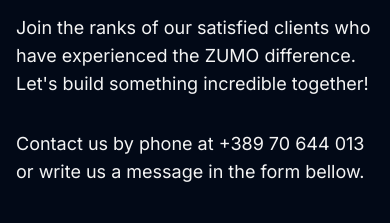
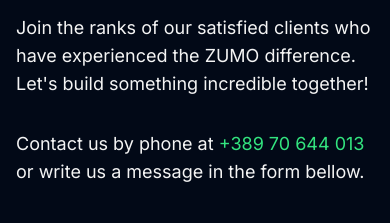
Before and after one commit to zumotech/zumo, a Next.js app: page / in a window 390 px wide. Shown: the part 8640-8863 px from the top of the page. Built offline with nearby package versions, Linux system fonts and the light colour scheme.

Commit message:
Update page.js added color to contact phone

```diff
--- a/src/app/page.js
+++ b/src/app/page.js
@@ -274,7 +274,7 @@
           <p className="text-lg mb-8" data-aos="fade-up" data-aos-duration="1000" data-aos-delay="400">Join the ranks of our satisfied clients who have experienced the ZUMO difference.<br/> Let's build something incredible together!</p>
 
           {/* eslint-disable-next-line react/no-unescaped-entities */}
-          <p className='text-lg mb-14' data-aos="fade-up" data-aos-duration="1000" data-aos-delay="600">Contact us by phone at <a href="tel:38970644013">+389 70 644 013</a> or write us a message in the form bellow.</p>
+          <p className='text-lg mb-14' data-aos="fade-up" data-aos-duration="1000" data-aos-delay="600">Contact us by phone at <a className='text-main-green hover:underline' href="tel:38970644013">+389 70 644 013</a> or write us a message in the form bellow.</p>
 
           <div className='w-full max-w-screen-lg mx-auto mb-14' data-aos="zoom-out-up" data-aos-duration="1000" data-aos-delay="1000">
             <ContactForm />
```
